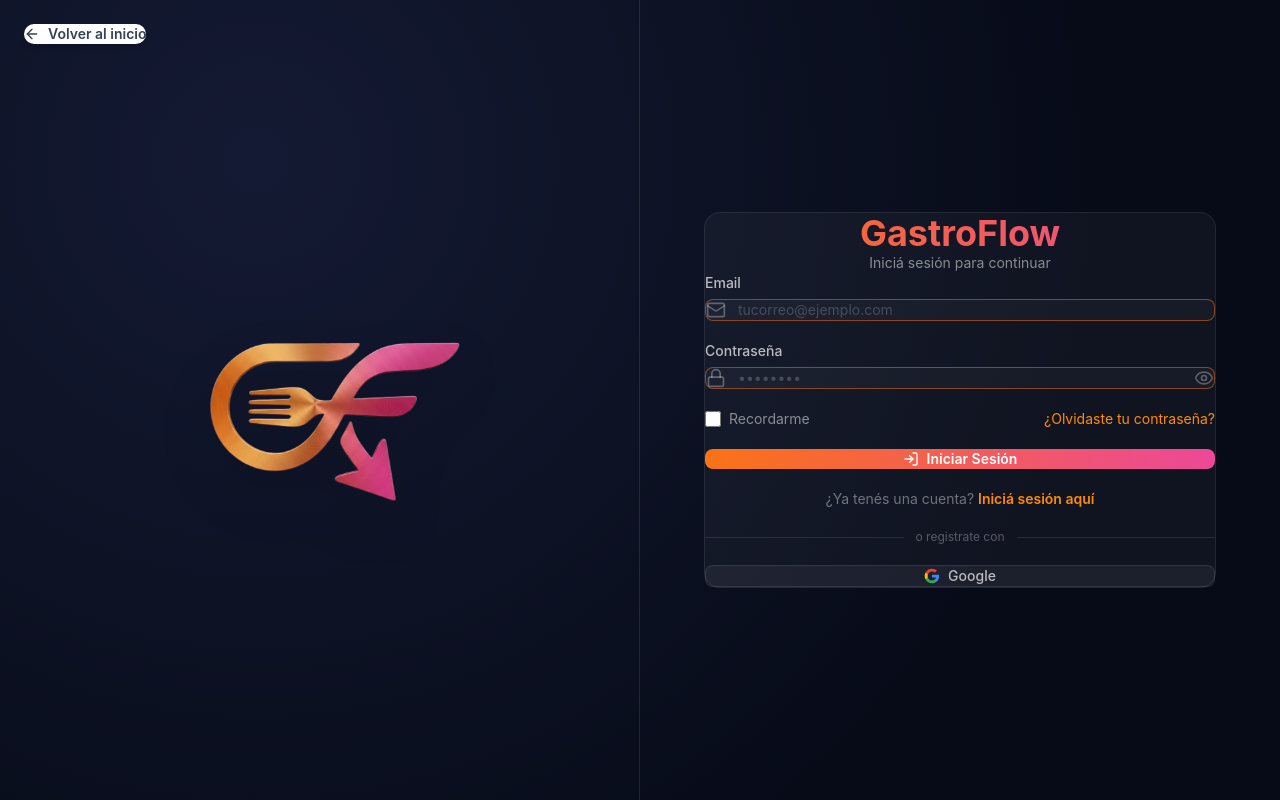
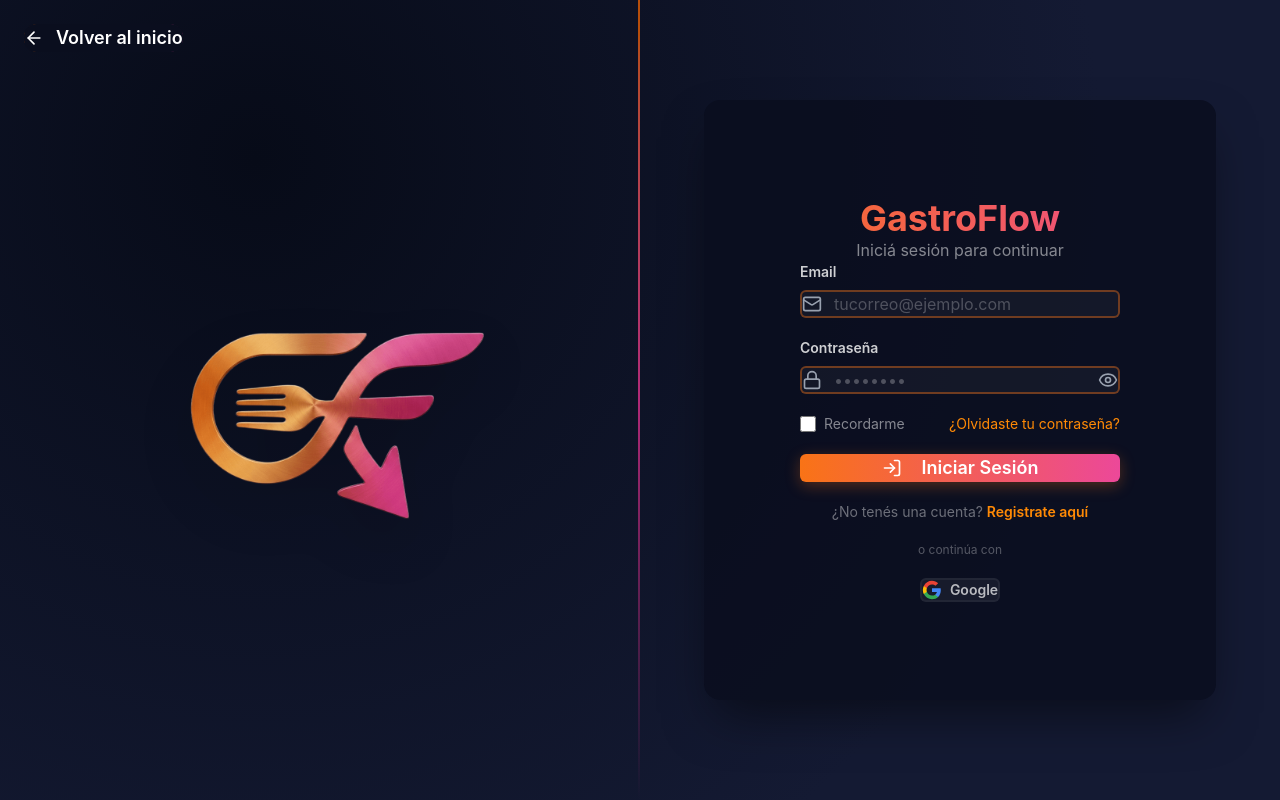
Before and after one commit to gastroflow2026-cpu/FRONT, a Next.js app in the folder client/: page /login in a window 1280 px wide. Built offline with nearby package versions, Linux system fonts and the light colour scheme.

Commit message:
login form completo

```diff
--- a/client/src/components/LoginForm/LoginForm.tsx
+++ b/client/src/components/LoginForm/LoginForm.tsx
@@ -35,44 +35,58 @@
   };
 
   return (
-    <div className="min-h-screen flex bg-[radial-gradient(circle_at_20%_20%,#141a33_0%,#070b18_70%)]">
+    <div className="min-h-screen flex bg-[radial-gradient(circle_at_20%_20%,#070b18_0%,#141a33_70%)]">
 
-      {/* Panel izquierdo — Logo */}
-      <div className="hidden lg:flex w-1/2 items-center justify-center relative border-r border-white/10">
-
-        {/* Botón volver */}
+      {/* Panel izquierdo — Logo (solo desktop) */}
+      <div className="hidden lg:flex w-1/2 items-center justify-center relative ">
+      <div className="absolute right-0 top-0 h-full w-0.5 bg-linear-to-b from-orange-500 via-pink-500 to-transparent opacity-70" />
         <button
+          type="button"
           onClick={() => router.push("/")}
-          className="absolute top-6 left-6 flex items-center justify-center gap-2 bg-white hover:bg-gray-100 hover:-translate-x-1 transition-all px-5 py-2.5 rounded-full text-gray-700 font-semibold text-sm shadow-md whitespace-nowrap"
+          className="absolute top-6 left-6 group inline-flex items-center justify-center p-1 rounded-2xl bg-gradient-to-r from-orange-500 to-pink-500"
         >
-          <ArrowLeft className="w-4 h-4 shrink-0" />
-          Volver al inicio
+          <span className="flex items-center gap-3 px-10 py-4 bg-[#0a0e1e] rounded-xl text-white text-lg font-semibold transition-all duration-200 group-hover:bg-transparent">
+            <ArrowLeft className="w-5 h-5" />
+            Volver al inicio
+          </span>
         </button>
-
         <Image
           src="/logo.png"
           alt="GastroFlow Logo"
-          width={340}
+          width={400}
           height={340}
           className="drop-shadow-2xl"
         />
       </div>
 
       {/* Panel derecho — Formulario */}
-      <div className="flex flex-col justify-center items-center w-full lg:w-1/2 px-8 py-12">
+      <div className="flex flex-col justify-center items-center w-full lg:w-1/2 px-4 py-10 md:px-10">
 
         {/* Header mobile */}
-        <div className="flex lg:hidden flex-col items-center mb-8 gap-3">
-          <Image src="/logo.png" alt="GastroFlow Logo" width={80} height={80} />
+        <div className="flex lg:hidden flex-col items-center mb-6 gap-3 w-full">
+          <button
+             type="button"
+             onClick={() => router.push("/")}
+             className="absolute top-6 left-6 group inline-flex items-center justify-center p-1 rounded-2xl bg-gradient-to-r from-orange-500 to-pink-500"
+           >
+             <span className="flex items-center gap-3 px-10 py-4 bg-[#0a0e1e] rounded-xl text-white text-lg font-semibold transition-all duration-200 group-hover:bg-transparent">
+               <ArrowLeft className="w-5 h-5" />
+               Volver al inicio
+             </span>
+           </button>
+          <Image src="/logo.png" alt="GastroFlow Logo" width={120} height={120} className="mt-2" />
         </div>
 
         {/* Card */}
         <div
-          className="w-full max-w-lg rounded-2xl px-10 py-10"
-          style={{ background: "rgba(255,255,255,0.04)", border: "1px solid rgba(255,255,255,0.08)" }}
+          className="w-full max-w-lg min-h-[600px] rounded-2xl px-12 py-14 flex flex-col justify-center"
+          style={{
+            background: "rgba(10, 14, 30, 0.85)",
+            boxShadow: "0 25px 50px -12px rgba(0,0,0,0.5)",
+          }}
         >
           {/* Título */}
-          <div className="mb-8 text-center">
+          <div className="text-center mb-8">
             <h2
               className="text-4xl font-bold mb-2"
               style={{
@@ -83,7 +97,7 @@
             >
               GastroFlow
             </h2>
-            <p className="text-white/50 text-sm">Iniciá sesión para continuar</p>
+            <p className="text-white/50">Iniciá sesión para continuar</p>
           </div>
 
           <Formik
@@ -92,50 +106,50 @@
             onSubmit={handleSubmit}
           >
             {({ isSubmitting }) => (
-              <Form className="flex flex-col gap-5">
+              <Form className="flex flex-col gap-5 items-center">
 
                 {/* Email */}
-                <div className="flex flex-col gap-1.5">
-                  <label className="text-sm font-medium text-white/70">Email</label>
+                <div className="flex flex-col gap-2 w-full max-w-xs">
+                  <label className="text-sm font-semibold text-white/80">Email</label>
                   <div
-                    className="flex items-center rounded-lg px-4 py-4 gap-3 transition"
+                    className="flex items-center rounded-md px-4 py-4 gap-3 transition-all"
                     style={{
-                      background: "rgba(255,255,255,0.03)",
-                      border: "1px solid rgba(249,115,22,0.5)",
+                      background: "rgba(255,255,255,0.04)",
+                      border: "2px solid rgba(249,115,22,0.4)",
                     }}
                   >
-                    <Mail className="text-white/30 w-5 h-5 shrink-0" />
+                    <Mail className="text-gray-400 w-5 h-5 shrink-0" />
                     <Field
                       type="email"
                       name="email"
                       placeholder="tucorreo@ejemplo.com"
-                      className="flex-1 outline-none text-sm text-white bg-transparent placeholder:text-white/20"
+                      className="flex-1 outline-none text-md text-white bg-transparent placeholder:text-white/25"
                     />
                   </div>
                   <ErrorMessage name="email" component="p" className="text-red-400 text-xs" />
                 </div>
 
                 {/* Contraseña */}
-                <div className="flex flex-col gap-1.5">
-                  <label className="text-sm font-medium text-white/70">Contraseña</label>
+                <div className="flex flex-col gap-2 w-full max-w-xs">
+                  <label className="text-sm font-semibold text-white/80">Contraseña</label>
                   <div
-                    className="flex items-center rounded-lg px-4 py-4 gap-3 transition"
+                    className="flex items-center rounded-md px-4 py-4 gap-3 transition-all"
                     style={{
-                      background: "rgba(255,255,255,0.03)",
-                      border: "1px solid rgba(249,115,22,0.5)",
+                      background: "rgba(255,255,255,0.04)",
+                      border: "2px solid rgba(249,115,22,0.4)",
                     }}
                   >
-                    <Lock className="text-white/30 w-5 h-5 shrink-0" />
+                    <Lock className="text-gray-400 w-5 h-5 shrink-0" />
                     <Field
                       type={showPassword ? "text" : "password"}
                       name="password"
                       placeholder="••••••••"
-                      className="flex-1 outline-none text-sm text-white bg-transparent placeholder:text-white/20"
+                      className="flex-1 outline-none text-md text-white bg-transparent placeholder:text-white/25"
                     />
                     <button
                       type="button"
                       onClick={() => setShowPassword(!showPassword)}
-                      className="text-white/30 hover:text-white/60 transition"
+                      className="text-gray-400 hover:text-orange-400 transition"
                     >
                       {showPassword ? <EyeOff className="w-5 h-5" /> : <Eye className="w-5 h-5" />}
                     </button>
@@ -144,7 +158,7 @@
                 </div>
 
                 {/* Recordarme y olvidaste contraseña */}
-                <div className="flex items-center justify-between">
+                <div className="flex items-center justify-between w-full max-w-xs">
                   <label className="flex items-center gap-2 text-sm text-white/50 cursor-pointer">
                     <Field type="checkbox" name="rememberMe" className="accent-orange-400 w-4 h-4" />
                     Recordarme
@@ -158,34 +172,46 @@
                 <button
                   type="submit"
                   disabled={isSubmitting}
-                  className="flex items-center justify-center gap-2 w-full py-4 rounded-lg text-white font-semibold text-sm transition disabled:opacity-50 disabled:cursor-not-allowed"
-                  style={{ background: "linear-gradient(to right, #f97316, #ec4899)" }}
+                  className="flex items-center justify-center gap-5 w-full max-w-xs py-5 rounded-md text-white font-semibold text-lg transition-all hover:-translate-y-0.5 hover:shadow-lg disabled:opacity-50 disabled:cursor-not-allowed disabled:hover:translate-y-0 mt-1"
+                  style={{
+                    background: "linear-gradient(to right, #f97316, #ec4899)",
+                    boxShadow: isSubmitting ? "none" : "0 4px 15px rgba(249,115,22,0.3)",
+                  }}
                 >
-                  <LogIn className="w-4 h-4" />
-                  {isSubmitting ? "Iniciando sesión..." : "Iniciar Sesión"}
+                  {isSubmitting ? (
+                    <div className="flex items-center gap-3">
+                      <div className="w-5 h-5 border-2 border-white/30 border-t-white rounded-full animate-spin" />
+                      Iniciando sesión...
+                    </div>
+                  ) : (
+                    <>
+                      <LogIn className="w-5 h-5" />
+                      Iniciar Sesión
+                    </>
+                  )}
                 </button>
 
                 {/* Link a registro */}
                 <p className="text-center text-sm text-white/40">
-                  ¿Ya tenés una cuenta?{" "}
+                  ¿No tenés una cuenta?{" "}
                   <a href="/registro" className="text-orange-400 font-semibold hover:text-orange-300 transition hover:underline">
-                    Iniciá sesión aquí
+                    Registrate aquí
                   </a>
                 </p>
 
                 {/* Separador */}
                 <div className="flex items-center gap-3">
                   <hr className="flex-1 border-white/10" />
-                  <span className="text-xs text-white/30">o registrate con</span>
+                  <span className="text-xs text-white/30">o continúa con</span>
                   <hr className="flex-1 border-white/10" />
                 </div>
 
                 {/* Botón Google */}
                 <button
                   type="button"
-                  className="flex items-center justify-center gap-2 w-full py-4 border border-white/10 bg-white/5 hover:bg-white/10 rounded-lg text-sm font-medium text-white/70 hover:text-white transition"
+                  className="flex items-center justify-center gap-2 w-auto max-w-xs py-3 px-5 border-2 border-white/5 bg-white/5 hover:bg-white/10 hover:-translate-y-0.5 rounded-md text-sm font-semibold text-white/70 hover:text-white transition-all"
                 >
-                  <svg className="w-4 h-4" viewBox="0 0 24 24">
+                  <svg className="w-5 h-5" viewBox="0 0 24 24">
                     <path fill="#4285F4" d="M22.56 12.25c0-.78-.07-1.53-.2-2.25H12v4.26h5.92c-.26 1.37-1.04 2.53-2.21 3.31v2.77h3.57c2.08-1.92 3.28-4.74 3.28-8.09z" />
                     <path fill="#34A853" d="M12 23c2.97 0 5.46-.98 7.28-2.66l-3.57-2.77c-.98.66-2.23 1.06-3.71 1.06-2.86 0-5.29-1.93-6.16-4.53H2.18v2.84C3.99 20.53 7.7 23 12 23z" />
                     <path fill="#FBBC05" d="M5.84 14.09c-.22-.66-.35-1.36-.35-2.09s.13-1.43.35-2.09V7.07H2.18C1.43 8.55 1 10.22 1 12s.43 3.45 1.18 4.93l3.66-2.84z" />
```
